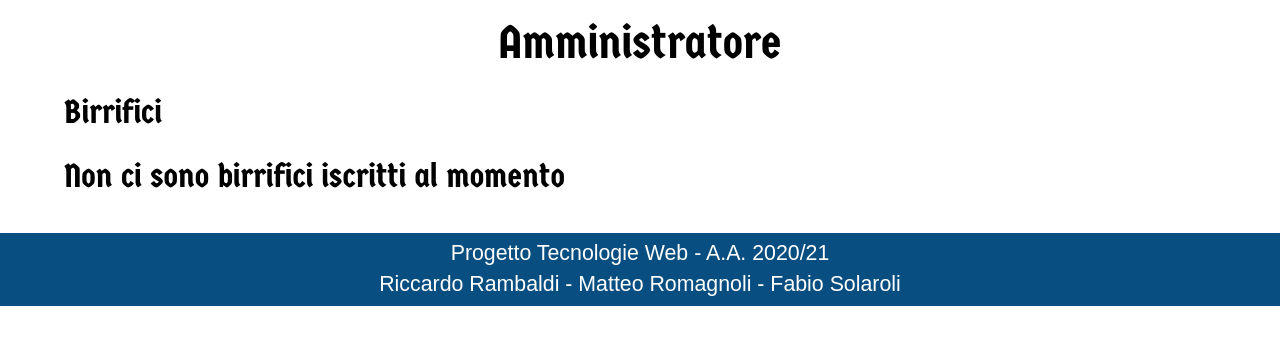
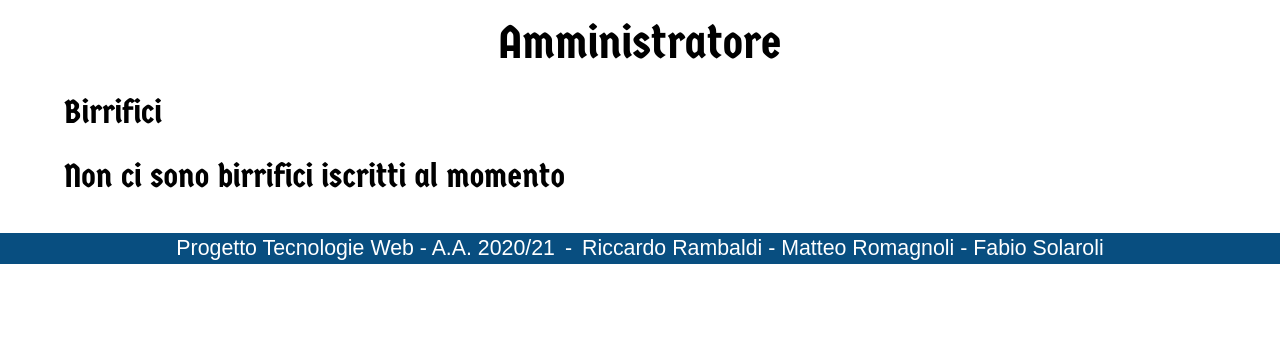
Before and after one commit to fsolaroli/Birrazzone, a PHP site: page /Progetto/Php/Site/AdminProfile/breweryList.php in a window 1280 px wide. Shown: the part 68-413 px from the top of the page. Run offline with PHP 8.4, Linux system fonts and the light colour scheme; the visitor is signed in with stand-in values (Sample User, id 1); data comes from the database, SQL or seed files in the repository; data that the repository does not hold is empty.

Commit message:
Added Desktop CSS for footer

```diff
--- a/Source/CSS/style.css
+++ b/Source/CSS/style.css
@@ -412,7 +412,7 @@ body > header > div.search > form > input:nth-of-type(2):hover {
 /* ----------------------------------------------- */
 
 body footer {
-	padding: 10px;
+	padding: 5px;
 	margin: 10px 0 0 0;
 
 	color: white;
@@ -420,8 +420,12 @@ body footer {
 	background-color: #084E80;
 }
 
-body footer > p:first-of-type {
-	margin: 0 0 10px 0;
+body footer > p {
+	margin: 5px 0;
+}
+
+body footer > p:nth-of-type(2) {
+	display: none;
 }
 
 /* ----------------------------------------------- */
@@ -687,3 +691,27 @@ section > div.registration {
 	margin-bottom: 30px;
 	text-align: center;
 }
+
+/* ----------------------------------------------- */
+/* ----------------------------------------------- */
+/* Desktop */
+/* ----------------------------------------------- */
+/* ----------------------------------------------- */
+
+@media screen and (min-width: 1024px) {
+	body footer {
+		display: flex;
+		flex-direction: row;
+		justify-content: center;
+		align-items: center;
+	}
+
+	body footer > p {
+		margin: 0 5px;
+	}
+
+	body footer > p:nth-of-type(2) {
+		display: block;
+	}
+
+}
--- a/Source/Php/Template/baseTemplate.php
+++ b/Source/Php/Template/baseTemplate.php
@@ -74,7 +74,7 @@
 			?>
 		</main>
 		<footer>
-			<p>Progetto Tecnologie Web - A.A. 2020/21</p>
+			<p>Progetto Tecnologie Web - A.A. 2020/21</p><p> - </p>
 			<p>Riccardo Rambaldi - Matteo Romagnoli - Fabio Solaroli</p>
 		</footer>
 	</div>
```
